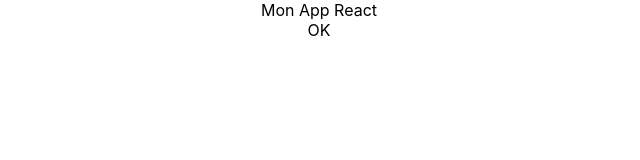
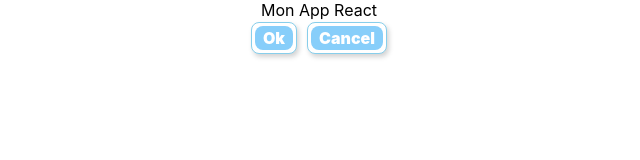
Before and after one commit to champix56/react_cv, a React app: page / in a window 1280 px wide. Shown: the whole page, without its empty margins (321-961 px from the left). Built offline with nearby package versions, Linux system fonts and the light colour scheme.

Commit message:
modification du comportement css

```diff
--- a/src/App/App.js
+++ b/src/App/App.js
@@ -4,7 +4,8 @@ import './App.css';
 
 function App(props) {
   return (
-    <div className="App">Mon App React<Button text="OK"></Button>
+    <div className="App">Mon App React<br/>
+      <Button text="Ok"></Button><Button text="Cancel"></Button>
    </div>
  );
 }
--- a/src/App/component/Button/Button.js
+++ b/src/App/component/Button/Button.js
@@ -4,7 +4,9 @@ import styles from './Button.module.css';
 
 const Button = (props) => (
   <div className={styles.Button} data-testid="Button">
+  <div className={styles.content}>
     {props.text}
+    </div>
   </div>
 );
 
--- a/src/App/component/Button/Button.module.css
+++ b/src/App/component/Button/Button.module.css
@@ -1 +1,19 @@
-.Button {}
+.Button {
+    display: inline-block;
+    width:auto;
+    padding: 3px;
+    margin: 2Px 5px;
+    border:1px solid skyblue;
+    background-color: white;
+    border-radius: 8px;
+    user-select : none;
+    box-shadow: 2px 3px 5px lightgrey;
+}
+.content{
+    background-color: lightskyblue;
+    color: white;
+    font-weight: 900;
+    padding: 2px 8px;
+    border-radius: 8px;
+
+}
```
